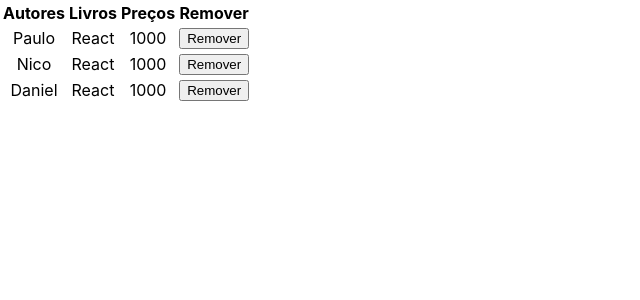
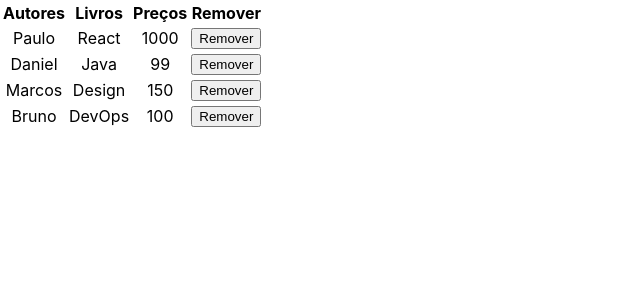
Before and after one commit to RobsonVinicius/react-reusable-components, a React (Create React App) app: page / in a window 1280 px wide. Shown: the top 300 px of the page, without its empty margins (0-640 px from the left). Built offline with nearby package versions, Linux system fonts and the light colour scheme.

Commit message:
Passando dados entre componentes

```diff
--- a/src/App.js
+++ b/src/App.js
@@ -3,9 +3,33 @@ import './App.css';
 import Table from './Table';
 
 function App() {
+  const authors = [
+    {
+      nome: 'Paulo',
+      livro: 'React',
+      preco : '1000'
+
+    },
+    {
+      nome: 'Daniel',
+      livro: 'Java',
+      preco: '99'
+    },
+    {
+      nome: 'Marcos',
+      livro: 'Design',
+      preco: '150'
+    },
+    {
+      nome: 'Bruno',
+      livro: 'DevOps',
+      preco: '100'
+    }
+  ];
+
   return (
     <div className="App">
-      <Table />
+      <Table authors = { authors } />
     </div>
   );
 }
--- a/src/Table.js
+++ b/src/Table.js
@@ -13,37 +13,34 @@ const TableHead = () => {
   );
 }
 
-const TableBody = () => {
+const TableBody = props => {
+  const lines = props.authors.map((line, index) => {
+    return (
+        <tr>
+          <td>{line.nome}</td>
+          <td>{line.livro}</td>
+          <td>{line.preco}</td>
+          <td><button>Remover</button></td>
+        </tr>
+    );
+  });
+
   return (
     <tbody>
-      <tr>
-        <td>Paulo</td>
-        <td>React</td>
-        <td>1000</td>
-        <td><button>Remover</button></td>
-      </tr>
-      <tr>
-        <td>Nico</td>
-        <td>React</td>
-        <td>1000</td>
-        <td><button>Remover</button></td>
-      </tr>
-      <tr>
-        <td>Daniel</td>
-        <td>React</td>
-        <td>1000</td>
-        <td><button>Remover</button></td>
-      </tr>
+      {lines}
     </tbody>
   );
 }
 
 class Table extends Component {
   render() {
+    const { authors } = this.props;
+
+
     return (
       <table>
         <TableHead />
-        <TableBody />
+        <TableBody authors = { authors } />
       </table>
     );
   }
```
